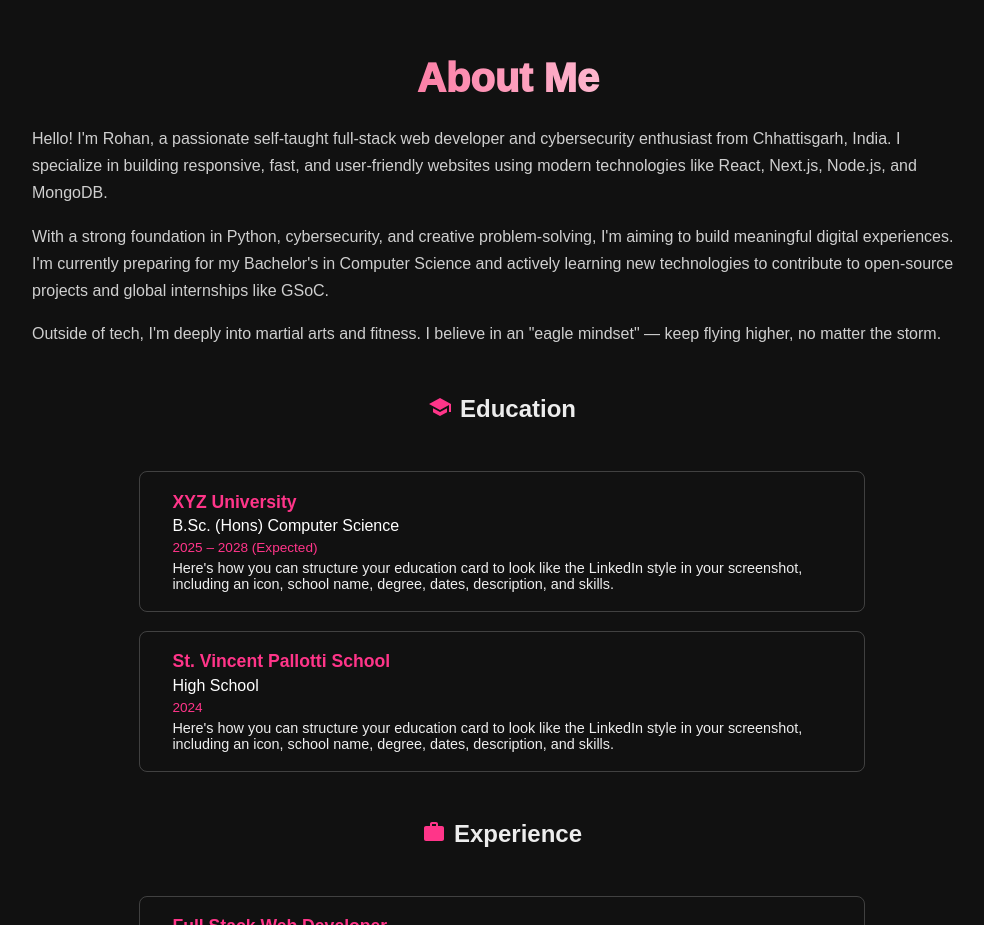
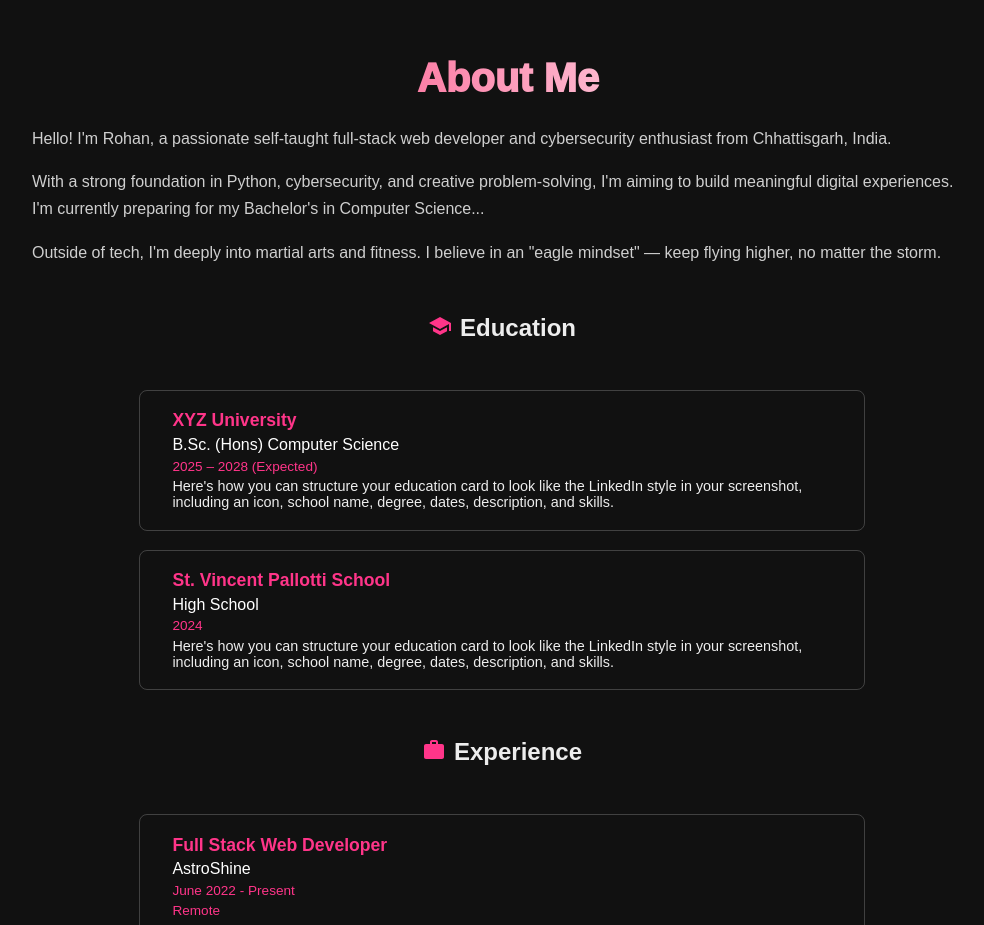
Before and after one commit to adishankardas/myportfolio, a Next.js app: page / in a window 1280 px wide. Shown: the part 840-1765 px from the top of the page, without its empty margins (138-1122 px from the left). Built offline with nearby package versions, Linux system fonts and the light colour scheme.

Commit message:
hopwere sewro

```diff
--- a/src/app/components/About.js
+++ b/src/app/components/About.js
@@ -10,15 +10,15 @@ export default function About() {
             <div className="about-container">
                 <h2 className="about-title">About Me</h2>
                 <p className="about-description">
-                    Hello! I&#39;m Rohan, a passionate self-taught full-stack web developer and cybersecurity enthusiast from Chhattisgarh, India.
-                    I specialize in building responsive, fast, and user-friendly websites using modern technologies like React, Next.js, Node.js, and MongoDB.
+                    Hello! I&apos;m Rohan, a passionate self-taught full-stack web developer and cybersecurity enthusiast from Chhattisgarh, India.
                 </p>
                 <p className="about-description">
-                    With a strong foundation in Python, cybersecurity, and creative problem-solving, I&#39;m aiming to build meaningful digital experiences.
-                    I&#39;m currently preparing for my Bachelor&#39;s in Computer Science and actively learning new technologies to contribute to open-source projects and global internships like GSoC.
+                    With a strong foundation in Python, cybersecurity, and creative problem-solving, I&apos;m aiming to build meaningful digital experiences.
+                    I&apos;m currently preparing for my Bachelor&apos;s in Computer Science...
                 </p>
+
                 <p className="about-description">
-                    Outside of tech, I&#39;m deeply into martial arts and fitness. I believe in an &quot;eagle mindset&quot; — keep flying higher, no matter the storm.
+                    Outside of tech, I&apos;m deeply into martial arts and fitness. I believe in an &quot;eagle mindset&quot; — keep flying higher, no matter the storm.
                 </p>
             </div>
             <div className="education">
@@ -27,7 +27,7 @@ export default function About() {
                     Education
                 </h2>
                 <div className="education-details">
-                     <div className="education-card">
+                    <div className="education-card">
                         <div className="edu-school">XYZ University</div>
                         <div className="edu-degree">B.Sc. (Hons) Computer Science</div>
                         <div className="edu-year">2025 – 2028 (Expected)</div>
@@ -47,7 +47,7 @@ export default function About() {
                     Experience
                 </h2>
                 <div className="education-details">
-                     <div className="education-card">
+                    <div className="education-card">
                         <div className="edu-school">Full Stack Web Developer</div>
                         <div className="edu-degree">AstroShine</div>
                         <div className="edu-year">June 2022 - Present</div>
--- a/src/app/components/Contact.js
+++ b/src/app/components/Contact.js
@@ -10,15 +10,15 @@ export default function Contact() {
         Get in <span className="contact-title-highlight">Touch</span>
       </h2>
       <p className="contact-subtitle">
-        Let&#39;s discuss your next project and collaborate.
+  Let&apos;s discuss your next project and collaborate.
       </p>
       <div className="contact-grid">
         {/* Left: Info */}
         <div className="contact-info">
-          <h3 className="contact-info-title">Let&#39;s Connect</h3>
+<h3 className="contact-info-title">Let&apos;s Connect</h3>
           <p className="contact-info-desc">
-            I&#39;m always excited to collaborate on new projects and challenges. Whether you have a specific project in mind or want to connect, I&#39;m here to help!
-          </p>
+  I&apos;m always excited to collaborate on new projects and challenges. Whether you have a specific project in mind or want to connect, I&apos;m here to help!
+</p>
           <div className="contact-info-list">
             <div className="contact-info-item">
               <span className="contact-info-icon"><MdEmail size={28} /></span>
--- a/src/app/components/Hero.js
+++ b/src/app/components/Hero.js
@@ -56,7 +56,7 @@ export default function Hero() {
                 <button className="hero-button resume-button">
                     Download Resume
                 </button>
-                <button className="hero-button connect-button">Let&#39;s Connect</button>
+                <button className="hero-button connect-button"> Let&apos;s Connect</button>
             </div>
             <a href="#about" className="scroll-down-arrow" aria-label="Scroll down">
                 ↓
```
